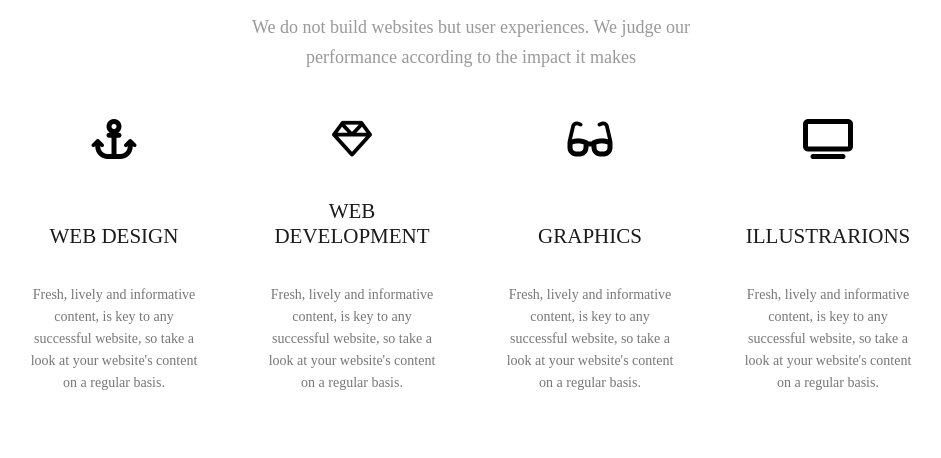
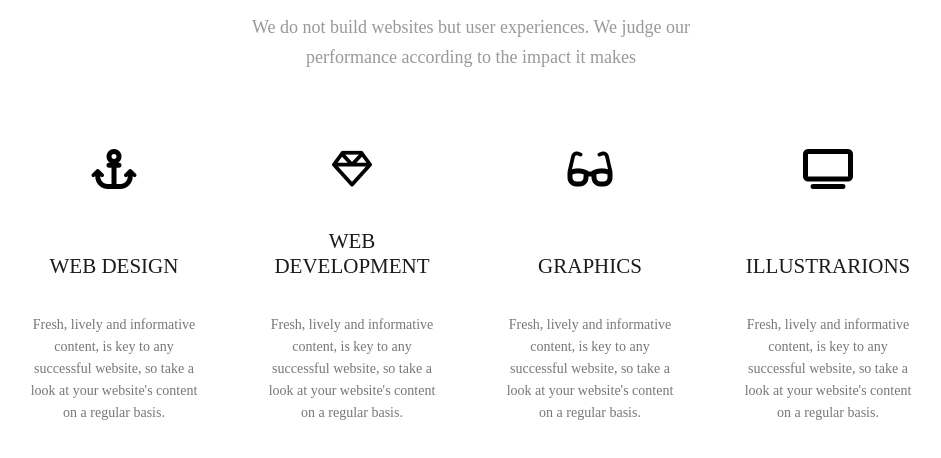
Before and after one commit to IrynaGera/Lesson-7, a plain HTML site: page 7.1/index.html in a window 1280 px wide. Shown: the part 268-726 px from the top of the page, without its empty margins (169-1110 px from the left). Drawn offline with Linux system fonts and the light colour scheme.

Commit message:
fixed files

```diff
--- a/7.1/index.html
+++ b/7.1/index.html
@@ -22,7 +22,7 @@
             </div>
             <ul class="typeoficon">
                 <li>
-                    <a href="#">
+                    <a href="#" class="item-link">
                         <div class="image">
                             <i class="fas fa-anchor"></i>
                         </div>
@@ -40,7 +40,7 @@
                     </a>
                 </li>
                 <li>
-                    <a href="#">
+                    <a href="#" class="item-link">
                         <div class="image1">
                             <i class="far fa-gem"></i>
                         </div>
@@ -58,7 +58,7 @@
                     </a>
                 </li>
                 <li>
-                    <a href="#">
+                    <a href="#" class="item-link">
                         <div class="image">
                             <i class="fas fa-glasses"></i>
                         </div>
@@ -76,7 +76,7 @@
                     </a>
                 </li>
                 <li>
-                    <a href="#">
+                    <a href="#" class="item-link">
                         <div class="image">
                             <i class="fas fa-tv"></i>
                         </div>
--- a/7.1/style.css
+++ b/7.1/style.css
@@ -22,7 +22,6 @@ html {
     font-family: "Montserrat";
     text-align: center;
     padding-bottom: 35px;
-
 }
 
 .title1 {
@@ -63,14 +62,17 @@ p {
 
 .typeoficon li {
     display: inline-block;
-    padding: 0 30px;
+}
 
+.item-link {
+     display: block;
+    padding: 30px;
+    transition: all ease-in-out 0.1s;
 }
 
 a {
     text-decoration: none;
     color: inherit;
-
 }
 
 .text-holder3 {
@@ -102,7 +104,10 @@ a {
     padding-bottom: 35px;
 }
 
-li:hover * {
+.item-link:hover {
     background-color: #0ec8cb;
+}
+
+.item-link:hover * {
     color: white;
 }
```
